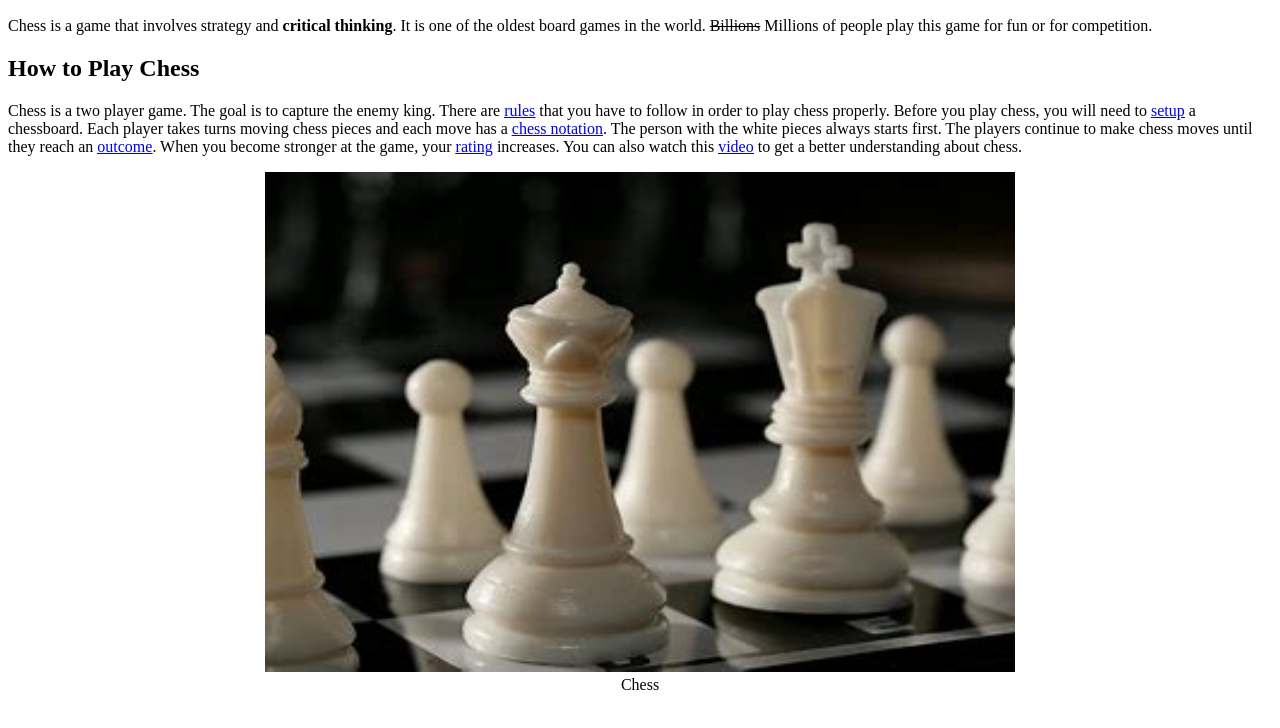
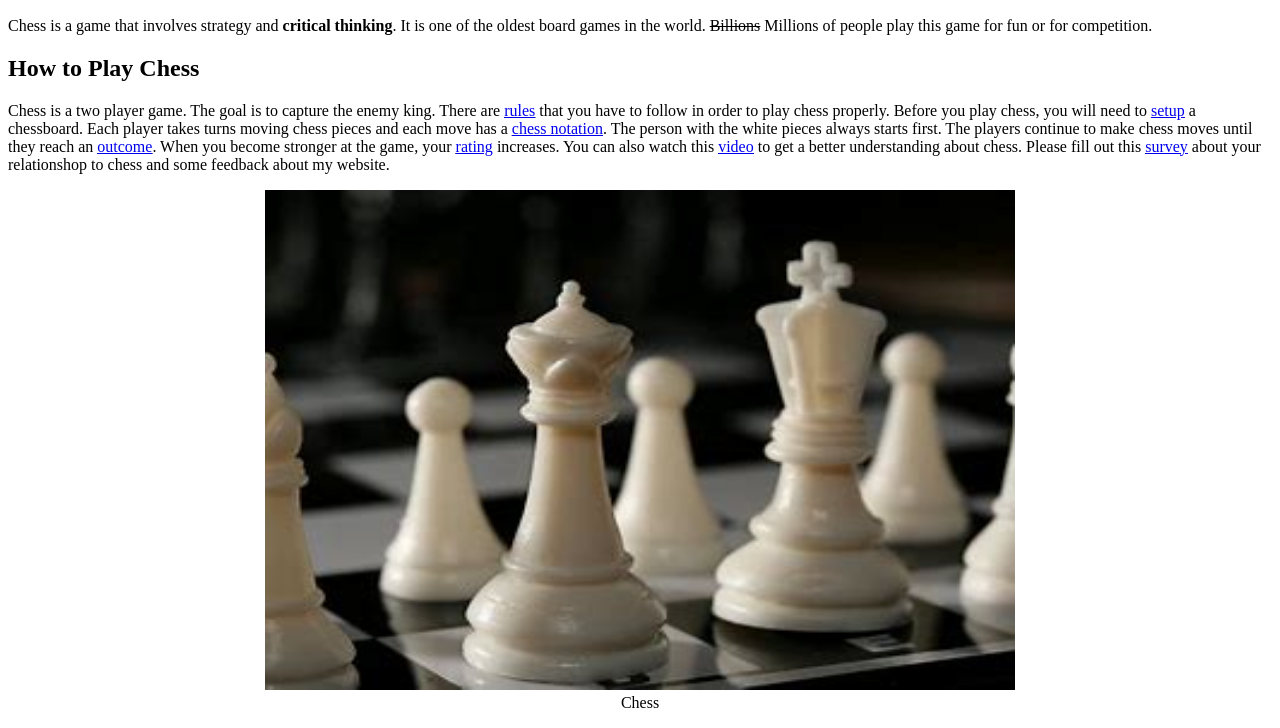
Before and after one commit to Suspiria1/Web-Project-1, a plain HTML site: page index.html in a window 1280 px wide. Shown: the part 111-839 px from the top of the page. Drawn offline with Linux system fonts and the light colour scheme.

Commit message:
Update index.html

```diff
--- a/index.html
+++ b/index.html
@@ -2,7 +2,7 @@
 Web Development 20S
 Ms.Hoitink
 Pembina Trails Collegiate (PTC)
-Last Modified: Sept.22 2023
+Last Modified: Sept.23 2023
   -->
 <!DOCTYPE html>
 <html lang="en-us">
@@ -80,7 +80,7 @@ Last Modified: Sept.22 2023
             >video</a
           ></u
         >
-        to get a better understanding about chess.
+        to get a better understanding about chess. Please fill out this <u><a href="file:///C:/WebProject1/form.html">survey</a></u> about your relationshop to chess and some feedback about my website.
       </p>
     </section>
 
```
